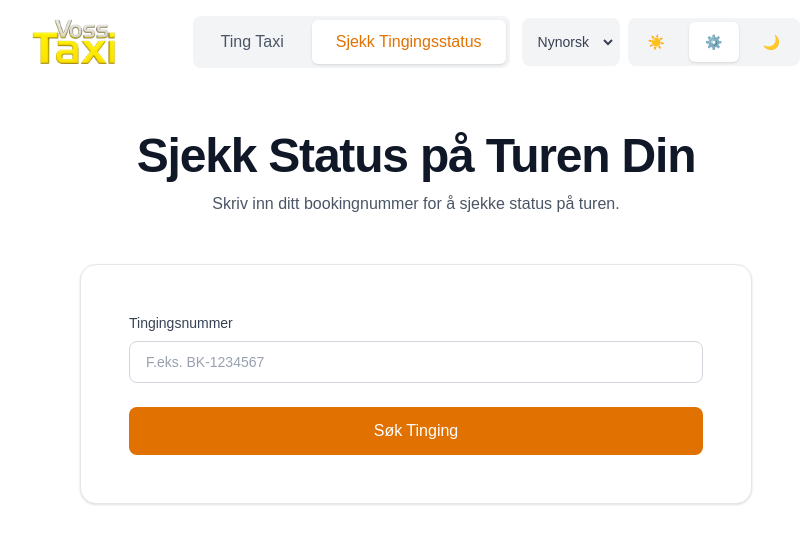
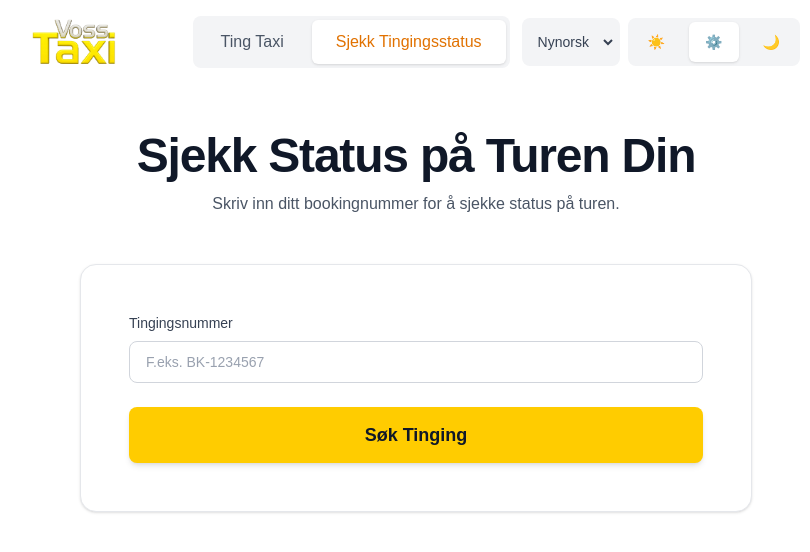
Before and after one commit to salveplex/order, a Next.js app: page / in a window 1280 px wide. Both pictures are taken after a click on the button "Sjekk Tingingsstatus". Shown: the top 552 px of the page, without its empty margins (224-1034 px from the left). Built offline with nearby package versions, Linux system fonts and the light colour scheme.

Commit message:
style: update check booking button to match taxi yellow design

```diff
--- a/components/BookingForm.tsx
+++ b/components/BookingForm.tsx
@@ -917,7 +917,7 @@ export default function BookingForm() {
                 <button
                   type="submit"
                   disabled={statusLoading}
-                  className="w-full px-6 py-3 bg-amber-600 text-white font-medium rounded-lg hover:bg-blue-700 focus:outline-none focus:ring-2 focus:ring-amber-500 focus:ring-offset-2 transition-colors disabled:opacity-50 disabled:cursor-not-allowed"
+                  className="w-full px-6 py-3.5 bg-[#ffcc00] text-gray-900 font-bold text-lg rounded-lg hover:bg-[#e6b800] focus:outline-none focus:ring-2 focus:ring-[#ffcc00] focus:ring-offset-2 transition-colors shadow-md disabled:opacity-50 disabled:cursor-not-allowed"
                 >
                   {statusLoading ? t.booking : t.searchBooking}
                 </button>
```
